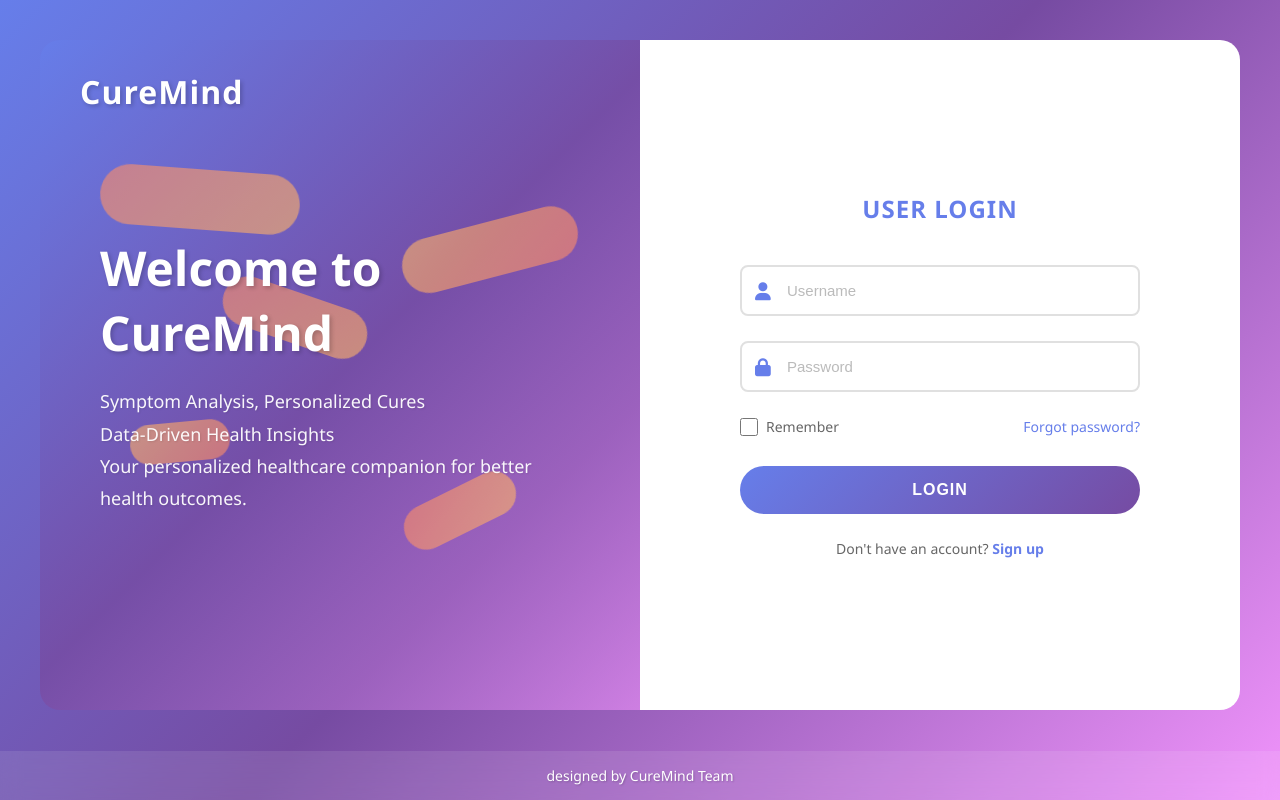
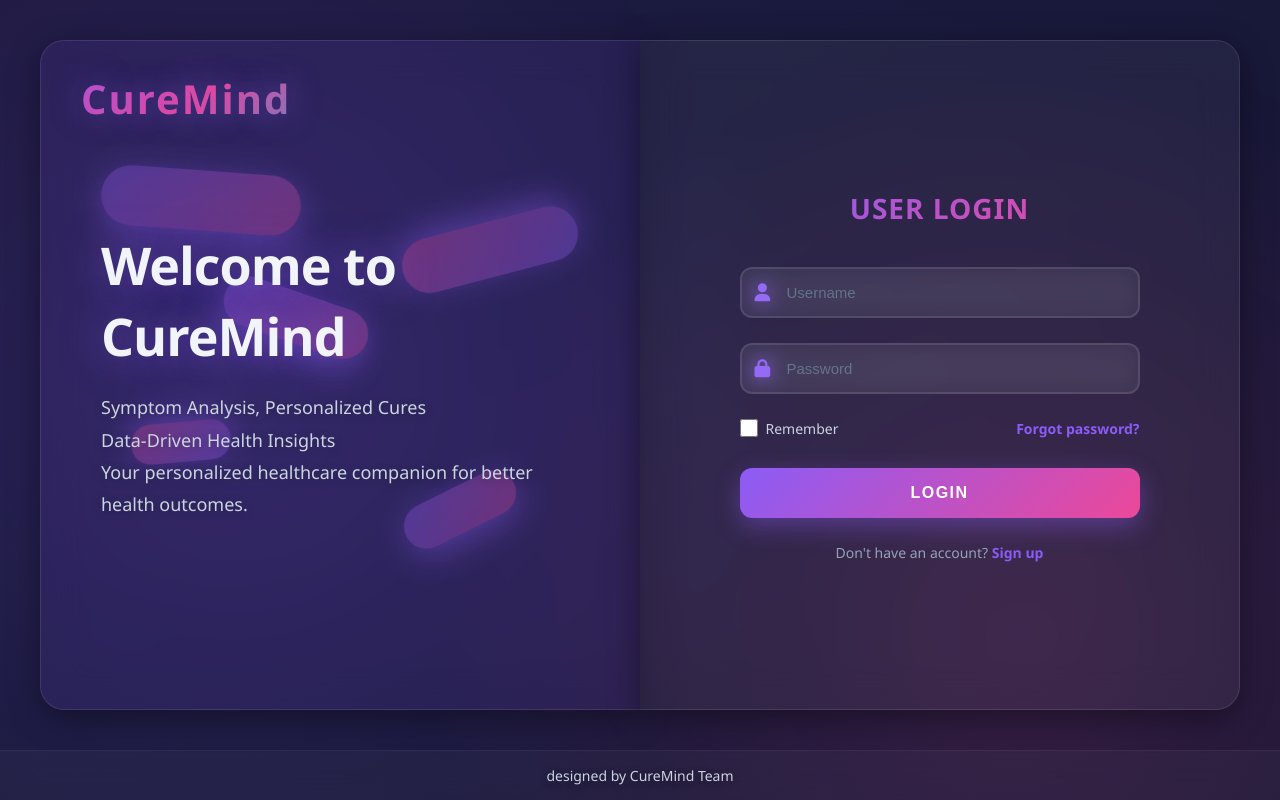
Before and after one commit to saransh000/hackathon2, a plain HTML site: page index.html in a window 1280 px wide. Drawn offline with Linux system fonts and the light colour scheme.

Commit message:
Transform login page with stunning dark glassmorphism theme for complete UI consistency

```diff
--- a/styles.css
+++ b/styles.css
@@ -4,11 +4,52 @@
     box-sizing: border-box;
 }
 
+@keyframes gradientShift {
+    0%, 100% { background-position: 0% 50%; }
+    50% { background-position: 100% 50%; }
+}
+
+@keyframes float {
+    0%, 100% { transform: translateY(0px); }
+    50% { transform: translateY(-20px); }
+}
+
+@keyframes glow {
+    0%, 100% { box-shadow: 0 0 20px rgba(139, 92, 246, 0.4), 0 0 40px rgba(236, 72, 153, 0.2); }
+    50% { box-shadow: 0 0 30px rgba(139, 92, 246, 0.6), 0 0 60px rgba(236, 72, 153, 0.4); }
+}
+
+@keyframes pulse {
+    0%, 100% { transform: scale(1); }
+    50% { transform: scale(1.05); }
+}
+
+@keyframes slideIn {
+    from { opacity: 0; transform: translateY(30px); }
+    to { opacity: 1; transform: translateY(0); }
+}
+
 body {
     font-family: 'Segoe UI', Tahoma, Geneva, Verdana, sans-serif;
     height: 100vh;
     overflow: hidden;
-    background: linear-gradient(135deg, #667eea 0%, #764ba2 50%, #f093fb 100%);
+    background: linear-gradient(-45deg, #0f0f23, #1a1a3e, #2d1b4e, #1e1b3e);
+    background-size: 400% 400%;
+    animation: gradientShift 15s ease infinite;
+    position: relative;
+}
+
+body::before {
+    content: '';
+    position: fixed;
+    top: 0;
+    left: 0;
+    width: 100%;
+    height: 100%;
+    background: radial-gradient(circle at 20% 50%, rgba(139, 92, 246, 0.15) 0%, transparent 50%),
+                radial-gradient(circle at 80% 80%, rgba(236, 72, 153, 0.15) 0%, transparent 50%);
+    pointer-events: none;
+    z-index: 0;
 }
 
 .container {
@@ -17,6 +58,9 @@ body {
     max-width: 1400px;
     margin: 0 auto;
     padding: 40px;
+    position: relative;
+    z-index: 1;
+    animation: slideIn 0.8s ease;
 }
 
 /* Left Section */
@@ -28,8 +72,12 @@ body {
     padding: 60px;
     position: relative;
     overflow: hidden;
-    background: linear-gradient(135deg, rgba(102, 126, 234, 0.8) 0%, rgba(118, 75, 162, 0.8) 50%, rgba(240, 147, 251, 0.6) 100%);
-    border-radius: 20px 0 0 20px;
+    background: rgba(139, 92, 246, 0.1);
+    backdrop-filter: blur(20px);
+    border: 1px solid rgba(255, 255, 255, 0.1);
+    border-right: none;
+    border-radius: 24px 0 0 24px;
+    box-shadow: 0 8px 32px rgba(0, 0, 0, 0.4);
 }
 
 .logo-container {
@@ -45,11 +93,16 @@ body {
 }
 
 .text-logo {
-    font-size: 32px;
-    font-weight: 700;
-    color: white;
-    text-shadow: 2px 2px 4px rgba(0, 0, 0, 0.2);
-    letter-spacing: 1px;
+    font-size: 40px;
+    font-weight: 800;
+    background: linear-gradient(135deg, #8b5cf6, #ec4899, #06b6d4);
+    -webkit-background-clip: text;
+    -webkit-text-fill-color: transparent;
+    background-clip: text;
+    background-size: 200% 200%;
+    animation: gradientShift 3s ease infinite;
+    letter-spacing: 2px;
+    text-shadow: 0 0 30px rgba(139, 92, 246, 0.5);
 }
 
 .welcome-content {
@@ -57,19 +110,20 @@ body {
 }
 
 .welcome-content h1 {
-    color: white;
-    font-size: 48px;
-    font-weight: 700;
+    color: #f1f5f9;
+    font-size: 52px;
+    font-weight: 800;
     margin-bottom: 20px;
-    text-shadow: 2px 2px 4px rgba(0, 0, 0, 0.2);
+    text-shadow: 0 0 40px rgba(139, 92, 246, 0.6);
+    letter-spacing: -1px;
 }
 
 .welcome-content p {
-    color: rgba(255, 255, 255, 0.95);
+    color: #cbd5e1;
     font-size: 18px;
     line-height: 1.8;
     max-width: 500px;
-    text-shadow: 1px 1px 2px rgba(0, 0, 0, 0.1);
+    text-shadow: 0 2px 10px rgba(0, 0, 0, 0.3);
 }
 
 /* Decorative Shapes */
@@ -84,9 +138,11 @@ body {
 
 .shape {
     position: absolute;
-    background: linear-gradient(135deg, rgba(255, 138, 101, 0.6), rgba(255, 182, 103, 0.6));
+    background: linear-gradient(135deg, rgba(139, 92, 246, 0.3), rgba(236, 72, 153, 0.3));
     border-radius: 50px;
     animation: float 6s ease-in-out infinite;
+    backdrop-filter: blur(5px);
+    box-shadow: 0 8px 32px rgba(139, 92, 246, 0.4);
 }
 
 .shape-1 {
@@ -149,9 +205,13 @@ body {
     display: flex;
     align-items: center;
     justify-content: center;
-    background: white;
-    border-radius: 0 20px 20px 0;
+    background: rgba(255, 255, 255, 0.05);
+    backdrop-filter: blur(20px);
+    border: 1px solid rgba(255, 255, 255, 0.1);
+    border-left: none;
+    border-radius: 0 24px 24px 0;
     padding: 60px;
+    box-shadow: 0 8px 32px rgba(0, 0, 0, 0.4);
 }
 
 .login-box {
@@ -160,9 +220,12 @@ body {
 }
 
 .login-box h2 {
-    color: #667eea;
-    font-size: 24px;
-    font-weight: 600;
+    background: linear-gradient(135deg, #8b5cf6, #ec4899);
+    -webkit-background-clip: text;
+    -webkit-text-fill-color: transparent;
+    background-clip: text;
+    font-size: 28px;
+    font-weight: 700;
     margin-bottom: 40px;
     text-align: center;
     letter-spacing: 1px;
@@ -178,27 +241,31 @@ body {
     left: 15px;
     top: 50%;
     transform: translateY(-50%);
-    color: #667eea;
+    color: #8b5cf6;
     font-size: 18px;
 }
 
 .input-group input {
     width: 100%;
     padding: 15px 15px 15px 45px;
-    border: 2px solid #e0e0e0;
-    border-radius: 8px;
+    background: rgba(255, 255, 255, 0.05);
+    backdrop-filter: blur(10px);
+    border: 2px solid rgba(255, 255, 255, 0.1);
+    border-radius: 12px;
     font-size: 15px;
+    color: #f1f5f9;
     transition: all 0.3s ease;
     outline: none;
 }
 
 .input-group input:focus {
-    border-color: #667eea;
-    box-shadow: 0 0 0 3px rgba(102, 126, 234, 0.1);
+    border-color: #8b5cf6;
+    box-shadow: 0 0 20px rgba(139, 92, 246, 0.4);
+    background: rgba(255, 255, 255, 0.08);
 }
 
 .input-group input::placeholder {
-    color: #bbb;
+    color: #64748b;
 }
 
 .options {
@@ -219,47 +286,70 @@ body {
     height: 18px;
     margin-right: 8px;
     cursor: pointer;
-    accent-color: #667eea;
+    accent-color: #8b5cf6;
 }
 
 .remember span {
-    color: #666;
+    color: #cbd5e1;
     font-size: 14px;
 }
 
 .forgot-password {
-    color: #667eea;
+    color: #8b5cf6;
     text-decoration: none;
     font-size: 14px;
-    transition: color 0.3s ease;
+    transition: all 0.3s ease;
+    font-weight: 600;
 }
 
 .forgot-password:hover {
-    color: #764ba2;
+    color: #ec4899;
+    text-shadow: 0 0 10px rgba(139, 92, 246, 0.5);
 }
 
 .login-btn {
     width: 100%;
-    padding: 15px;
-    background: linear-gradient(135deg, #667eea 0%, #764ba2 100%);
+    padding: 16px;
+    background: linear-gradient(135deg, #8b5cf6 0%, #ec4899 100%);
     color: white;
     border: none;
-    border-radius: 25px;
+    border-radius: 12px;
     font-size: 16px;
-    font-weight: 600;
+    font-weight: 700;
     cursor: pointer;
-    transition: all 0.3s ease;
+    transition: all 0.3s cubic-bezier(0.4, 0, 0.2, 1);
     text-transform: uppercase;
-    letter-spacing: 1px;
+    letter-spacing: 1.5px;
+    box-shadow: 0 8px 25px rgba(139, 92, 246, 0.4);
+    position: relative;
+    overflow: hidden;
+}
+
+.login-btn::before {
+    content: '';
+    position: absolute;
+    top: 50%;
+    left: 50%;
+    width: 0;
+    height: 0;
+    border-radius: 50%;
+    background: rgba(255, 255, 255, 0.2);
+    transform: translate(-50%, -50%);
+    transition: width 0.6s, height 0.6s;
+}
+
+.login-btn:hover::before {
+    width: 300px;
+    height: 300px;
 }
 
 .login-btn:hover {
-    transform: translateY(-2px);
-    box-shadow: 0 10px 20px rgba(102, 126, 234, 0.3);
+    transform: translateY(-3px);
+    box-shadow: 0 12px 35px rgba(139, 92, 246, 0.6), 0 0 40px rgba(236, 72, 153, 0.4);
 }
 
 .login-btn:active {
-    transform: translateY(0);
+    transform: translateY(-1px);
 }
 
 .signup-link {
@@ -268,19 +358,20 @@ body {
 }
 
 .signup-link p {
-    color: #666;
+    color: #94a3b8;
     font-size: 14px;
 }
 
 .signup-link a {
-    color: #667eea;
+    color: #8b5cf6;
     text-decoration: none;
-    font-weight: 600;
-    transition: color 0.3s ease;
+    font-weight: 700;
+    transition: all 0.3s ease;
 }
 
 .signup-link a:hover {
-    color: #764ba2;
+    color: #ec4899;
+    text-shadow: 0 0 10px rgba(139, 92, 246, 0.5);
 }
 
 /* Footer */
@@ -290,14 +381,16 @@ footer {
     width: 100%;
     text-align: center;
     padding: 15px;
-    background: rgba(255, 255, 255, 0.1);
-    backdrop-filter: blur(10px);
+    background: rgba(255, 255, 255, 0.03);
+    backdrop-filter: blur(20px);
+    border-top: 1px solid rgba(255, 255, 255, 0.05);
+    z-index: 10;
 }
 
 footer p {
-    color: white;
+    color: #cbd5e1;
     font-size: 14px;
-    text-shadow: 1px 1px 2px rgba(0, 0, 0, 0.2);
+    text-shadow: 0 2px 10px rgba(0, 0, 0, 0.3);
 }
 
 /* Responsive Design */
@@ -308,18 +401,22 @@ footer p {
     }
 
     .left-section {
-        border-radius: 20px 20px 0 0;
+        border-radius: 24px 24px 0 0;
+        border-right: 1px solid rgba(255, 255, 255, 0.1);
+        border-bottom: none;
         padding: 40px 30px;
         min-height: 300px;
     }
 
     .right-section {
-        border-radius: 0 0 20px 20px;
+        border-radius: 0 0 24px 24px;
+        border-left: 1px solid rgba(255, 255, 255, 0.1);
+        border-top: none;
         padding: 40px 30px;
     }
 
     .welcome-content h1 {
-        font-size: 32px;
+        font-size: 36px;
     }
 
     .welcome-content p {
@@ -328,6 +425,10 @@ footer p {
 
     .logo {
         width: 140px;
+    }
+
+    .text-logo {
+        font-size: 32px;
     }
 }
 
@@ -345,6 +446,10 @@ footer p {
         font-size: 28px;
     }
 
+    .text-logo {
+        font-size: 28px;
+    }
+
     .login-box {
         max-width: 100%;
     }
```
